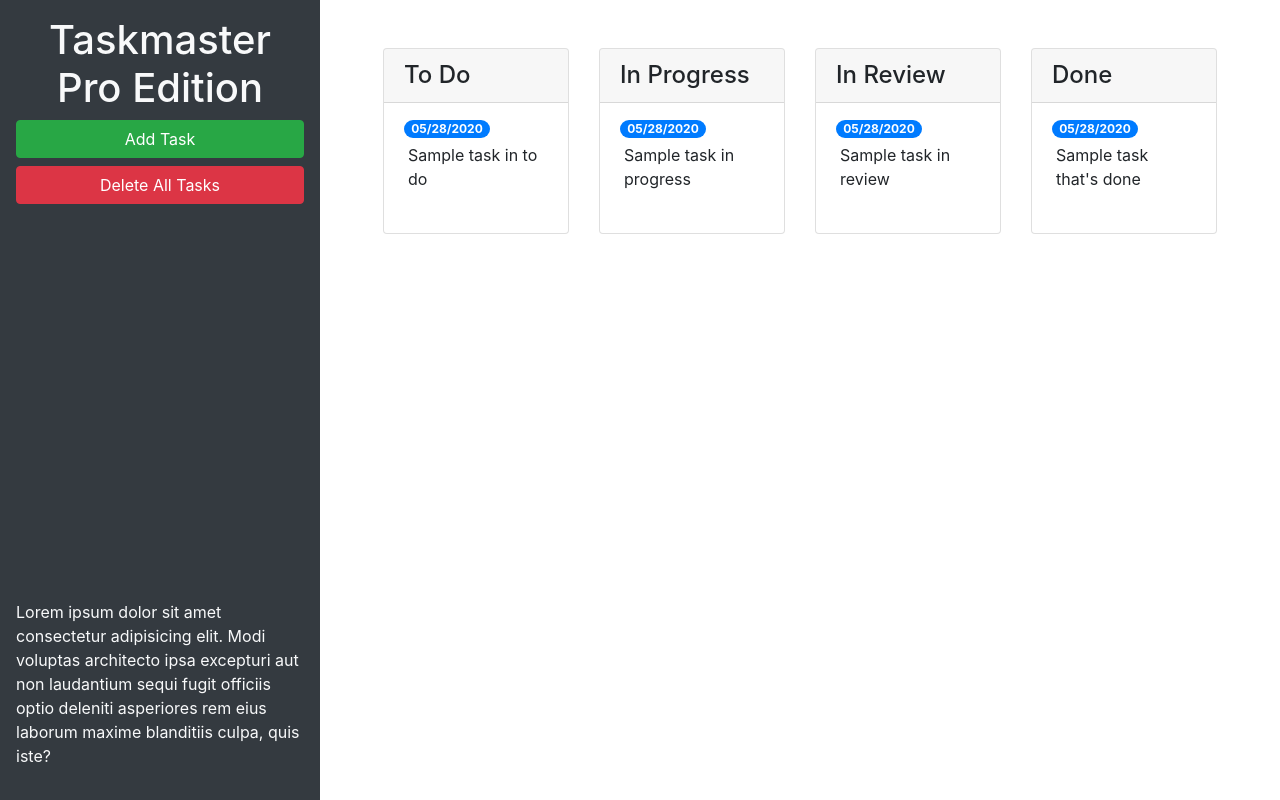
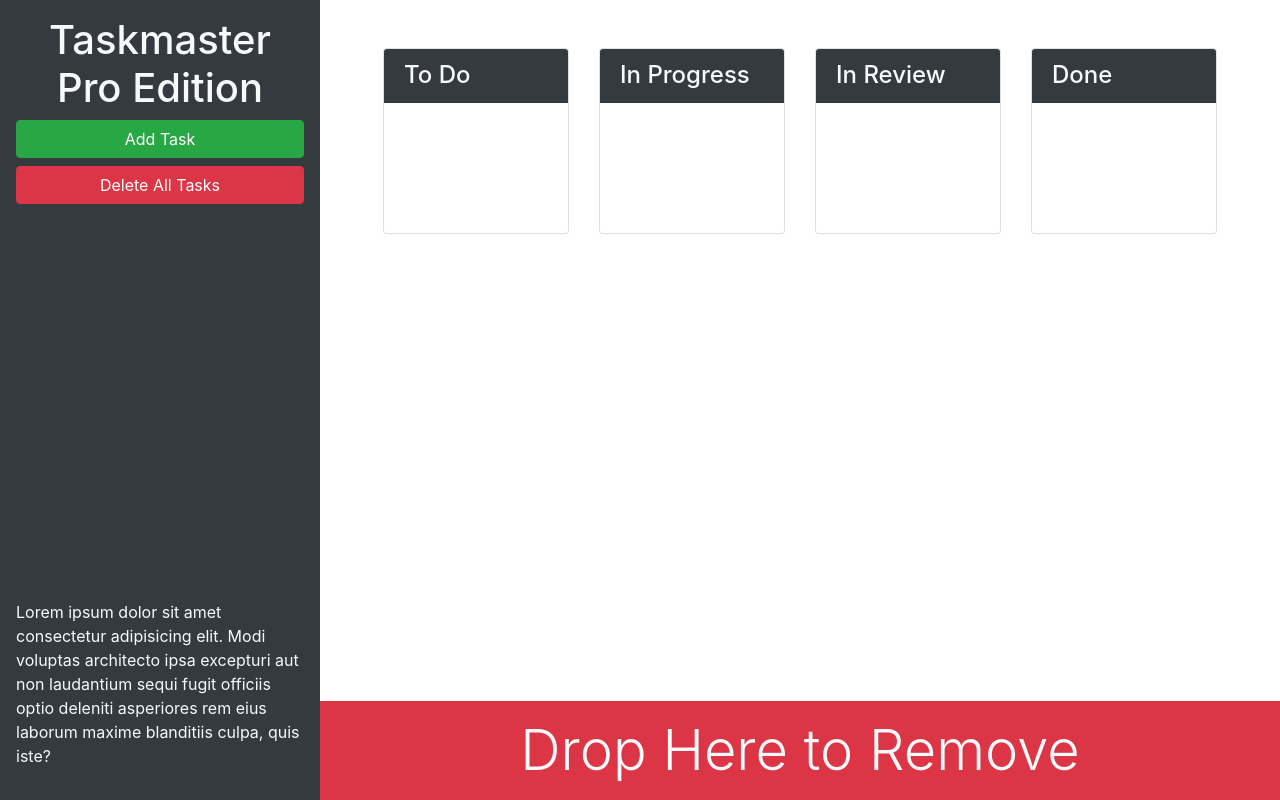
Before and after one commit to hbbc248/taskmaster-pro, a plain HTML site: page index.html in a window 1280 px wide. Drawn offline with nearby package versions, Linux system fonts and the light colour scheme.

Commit message:
bootstrap completed

```diff
--- a/index.html
+++ b/index.html
@@ -13,29 +13,25 @@
 <body>
 
   <div class="row min-vh-100 no-gutters">
-    <header class="col-12 col-lg-3 bg-dark text-light d-flex flex-column p-4 p-lg-3">
+    <header class="col-12 col-lg-3 bg-dark text-light sticky-top d-flex flex-column p-4 p-lg-3">
       <h1 class="text-center">Taskmaster Pro Edition</h1>
       <button id="create-task" class="btn btn-block btn-success" data-toggle="modal" data-target="#task-form-modal">Add
         Task</button>
       <button id="remove-tasks" class="btn btn-block btn-danger">Delete All Tasks</button>
-      <p class="mt-auto">Lorem ipsum dolor sit amet consectetur adipisicing elit. Modi voluptas architecto ipsa
+      <p class="mt-auto d-none d-lg-block">Lorem ipsum dolor sit amet consectetur adipisicing elit. Modi voluptas architecto ipsa
         excepturi aut non
         laudantium sequi fugit officiis optio deleniti asperiores rem eius laborum maxime blanditiis culpa, quis iste?
       </p>
     </header>
-    <main class="col-12 col-lg-9">
+    <main class="col-12 col-lg-9 d-flex flex-column">
       <div class="m-5 row justify-content-around">
         <!-- todo start -->
         <div Class="col-12 col-md-6 col-xl-3 mb-3">
           <div class="card">
-            <h4 class="card-header">
+            <h4 class="card-header bg-dark text-light">
               To Do
             </h4>
             <ul id="list-toDo" class="list-group list-group-flush">
-              <li class="list-group-item">
-                <span class="badge badge-primary badge-pill">05/28/2020</span>
-                <p class="m-1">Sample task in to do</p>
-              </li>
             </ul>
           </div>
         </div>
@@ -43,14 +39,10 @@
         <!-- in progress start-->
         <div class="col-12 col-md-6 col-xl-3 mb-3">
           <div class="card">
-            <h4 class="card-header">
+            <h4 class="card-header bg-dark text-light">
               In Progress
             </h4>
             <ul id="list-inProgress" class="list-group list-group-flush">
-              <li class="list-group-item">
-                <span class="badge badge-primary badge-pill">05/28/2020</span>
-                <p class="m-1">Sample task in progress</p>
-              </li>
             </ul>
           </div>
         </div>
@@ -58,14 +50,10 @@
         <!-- in review start -->
         <div class="col-12 col-md-6 col-xl-3 mb-3">
           <div class="card">
-            <h4 class="card-header">
+            <h4 class="card-header bg-dark text-light">
               In Review
             </h4>
             <ul id="list-inReview" class="list-group list-group-flush">
-              <li class="list-group-item">
-                <span class="badge badge-primary badge-pill">05/28/2020</span>
-                <p class="m-1">Sample task in review</p>
-              </li>
             </ul>
           </div>
         </div>
@@ -73,20 +61,22 @@
         <!-- done start -->
         <div class="col-12 col-md-6 col-xl-3 mb-3">
           <div class="card">
-            <h4 class="card-header">
+            <h4 class="card-header bg-dark text-light">
               Done
             </h4>
             <ul id="list-done" class="list-group list-group-flush">
-              <li class="list-group-item">
-                <span class="badge badge-primary badge-pill">05/28/2020</span>
-                <p class="m-1">Sample task that's done</p>
-              </li>
             </ul>
           </div>
         </div>
         <!-- done end -->
       </div>
+      <div id="trash" class="mt-auto">
+        <div class="w-100 bg-danger p-3 text-center text-light display-4">
+          Drop Here to Remove
+        </div>
+      </div>
     </main>
+
   </div>
 
   <!-- Modal -->
```
